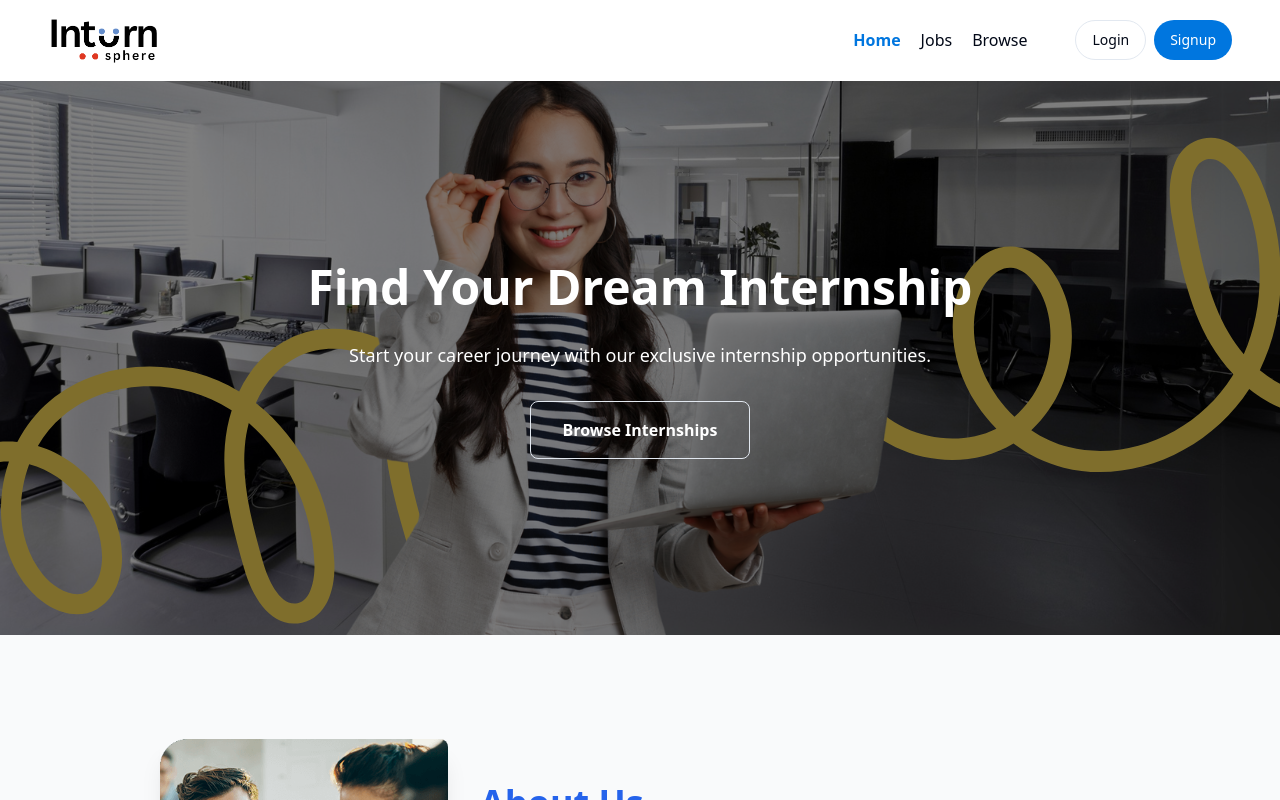
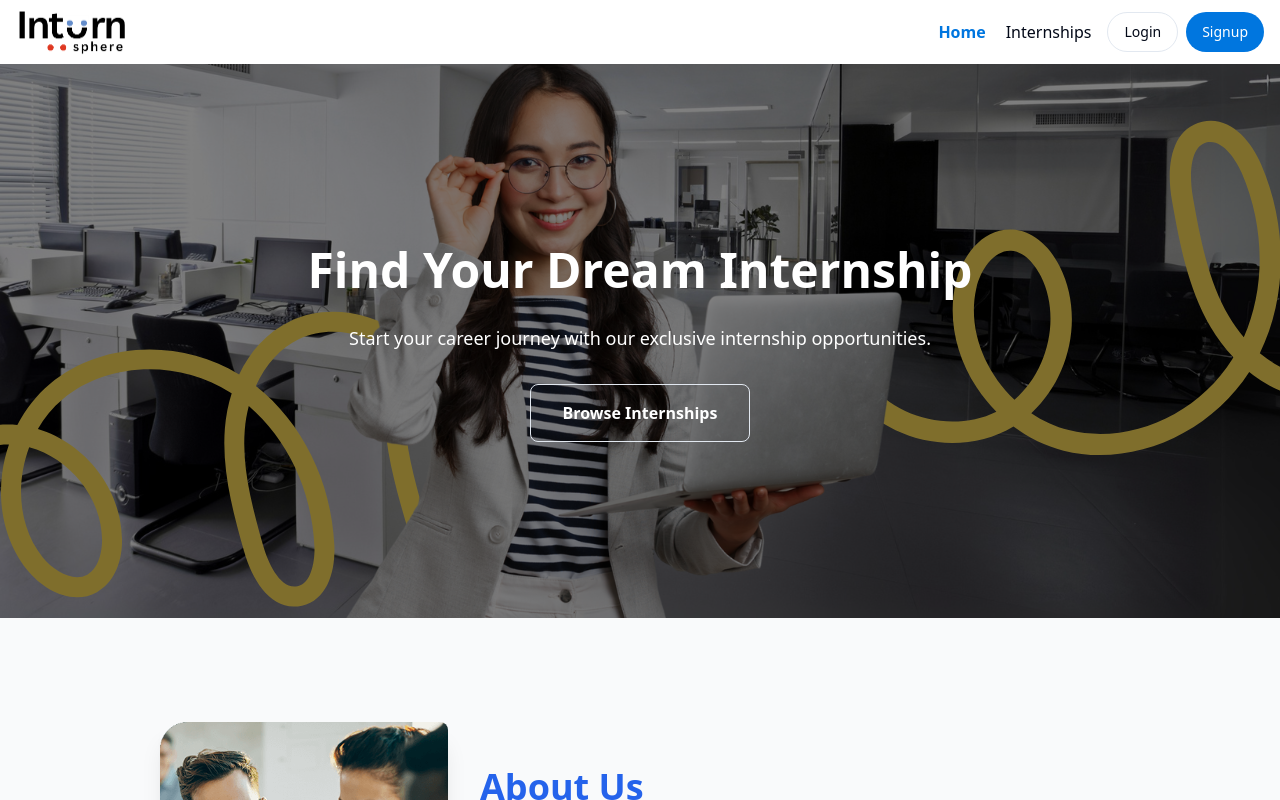
Before and after one commit to choudharyabhishekk/Internship-finder, a React (Vite) app in the folder frontend/: page / in a window 1280 px wide. Shown: the top 800 px of the page. Built offline with nearby package versions, Linux system fonts and the light colour scheme.

Commit message:
UI Fixes

```diff
--- a/frontend/src/components/Jobs.jsx
+++ b/frontend/src/components/Jobs.jsx
@@ -55,7 +55,7 @@ const Jobs = () => {
   return (
     <div>
       <Navbar />
-      <div className="max-w-7xl m-8 my-10">
+      <div className="max-w-7xl mx-auto my-10">
         {/* Filters Section */}
         <div className="mb-6 flex gap-4">
           {/* Search Input */}
--- a/frontend/src/components/shared/Navbar.jsx
+++ b/frontend/src/components/shared/Navbar.jsx
@@ -38,27 +38,19 @@ const Navbar = () => {
   };
 
   return (
-    <div className="bg-white shadow-sm">
-      <div className="flex items-center justify-between p-4 mx-8 max-w-7xl">
+    <nav className="bg-white shadow-sm">
+      <div className="max-w-7xl mx-auto px-4">
+        <div className="flex items-center justify-between h-16">
           {/* Logo */}
-        <div className="logo w-28">
+          <div className="flex-shrink-0 w-28">
             <NavLink to="/">
               <img src={logo} alt="logo" className="w-full h-auto" />
             </NavLink>
           </div>
 
-        {/* Hamburger Menu for Mobile */}
-        <div className="lg:hidden">
-          <button
-            onClick={toggleMobileMenu}
-            className="focus:outline-none text-gray-700"
-          >
-            {isMobileMenuOpen ? <X size={28} /> : <Menu size={28} />}
-          </button>
-        </div>
-
+          <div className="flex items-center justify-end flex-1">
             {/* Desktop Navigation */}
-        <div className="hidden lg:flex items-center gap-12">
+            <div className="hidden lg:flex items-center gap-4 mr-4">
               <ul className="flex font-medium items-center gap-5">
                 {user && user.role === "recruiter" ? (
                   <>
@@ -110,24 +102,40 @@ const Navbar = () => {
                             : "hover:text-[rgb(0,118,223)]"
                         }
                       >
-                    Jobs
+                        Internships
                       </NavLink>
                     </li>
+                    {user && (
                       <li>
                         <NavLink
-                    to="/browse"
+                          to="/profile"
                           className={({ isActive }) =>
                             isActive
                               ? "text-[rgb(0,118,223)] font-semibold"
                               : "hover:text-[rgb(0,118,223)]"
                           }
                         >
-                    Browse
+                          Dashboard
                         </NavLink>
                       </li>
+                    )}
                   </>
                 )}
               </ul>
+            </div>
+
+            {/* Hamburger Menu for Mobile */}
+            <div className="lg:hidden">
+              <button
+                onClick={toggleMobileMenu}
+                className="focus:outline-none text-gray-700"
+              >
+                {isMobileMenuOpen ? <X size={28} /> : <Menu size={28} />}
+              </button>
+            </div>
+
+            {/* Auth Buttons and Profile */}
+            <div className="hidden lg:flex items-center gap-2">
               {!user ? (
                 <div className="flex items-center gap-2">
                   <NavLink to="/login">
@@ -150,41 +158,48 @@ const Navbar = () => {
                     </Avatar>
                   </PopoverTrigger>
                   <PopoverContent className="w-80">
-                <div>
-                  <div className="flex gap-2 space-y-2">
-                    <Avatar className="cursor-pointer">
+                    <div className="space-y-4">
+                      <div className="flex items-start gap-3">
+                        <Avatar className="flex-shrink-0">
                           <AvatarImage
                             src={user?.profile?.profilePhoto}
                             alt="Profile"
                           />
                         </Avatar>
-                    <div>
+                        <div className="flex flex-col">
                           <h4 className="font-medium">{user?.fullname}</h4>
                           <p className="text-sm text-muted-foreground">
                             {user?.profile?.bio}
                           </p>
                         </div>
                       </div>
-                  <div className="flex flex-col my-2 text-gray-600">
+                      <div className="space-y-2 text-gray-600">
                         {user && user.role === "student" && (
-                      <div className="flex w-fit items-center gap-2 cursor-pointer">
-                        <User2 />
-                        <Button variant="link">
-                          <NavLink to="/profile">View Profile</NavLink>
-                        </Button>
+                          <div className="flex items-center gap-2 cursor-pointer">
+                            <User2 size={20} />
+                            <NavLink
+                              to="/profile"
+                              className="text-gray-600 hover:text-gray-900"
+                            >
+                              View Profile
+                            </NavLink>
                           </div>
                         )}
-                    <div className="flex w-fit items-center gap-2 cursor-pointer">
-                      <LogOut />
-                      <Button onClick={logoutHandler} variant="link">
+                        <div className="flex items-center gap-2 cursor-pointer">
+                          <LogOut size={20} />
+                          <button
+                            onClick={logoutHandler}
+                            className="text-gray-600 hover:text-gray-900"
+                          >
                             Logout
-                      </Button>
+                          </button>
                         </div>
                       </div>
                     </div>
                   </PopoverContent>
                 </Popover>
               )}
+            </div>
           </div>
         </div>
 
@@ -246,12 +261,12 @@ const Navbar = () => {
                           : "hover:text-[rgb(0,118,223)]"
                       }
                     >
-                    Jobs
+                      Internship
                     </NavLink>
                   </li>
                   <li>
                     <NavLink
-                    to="/browse"
+                      to="/profile"
                       onClick={toggleMobileMenu}
                       className={({ isActive }) =>
                         isActive
@@ -259,7 +274,7 @@ const Navbar = () => {
                           : "hover:text-[rgb(0,118,223)]"
                       }
                     >
-                    Browse
+                      Dashboard
                     </NavLink>
                   </li>
                 </>
@@ -302,6 +317,7 @@ const Navbar = () => {
           </div>
         )}
       </div>
+    </nav>
   );
 };
 
```
Lines whose indentation alone changed are shown as unchanged.
